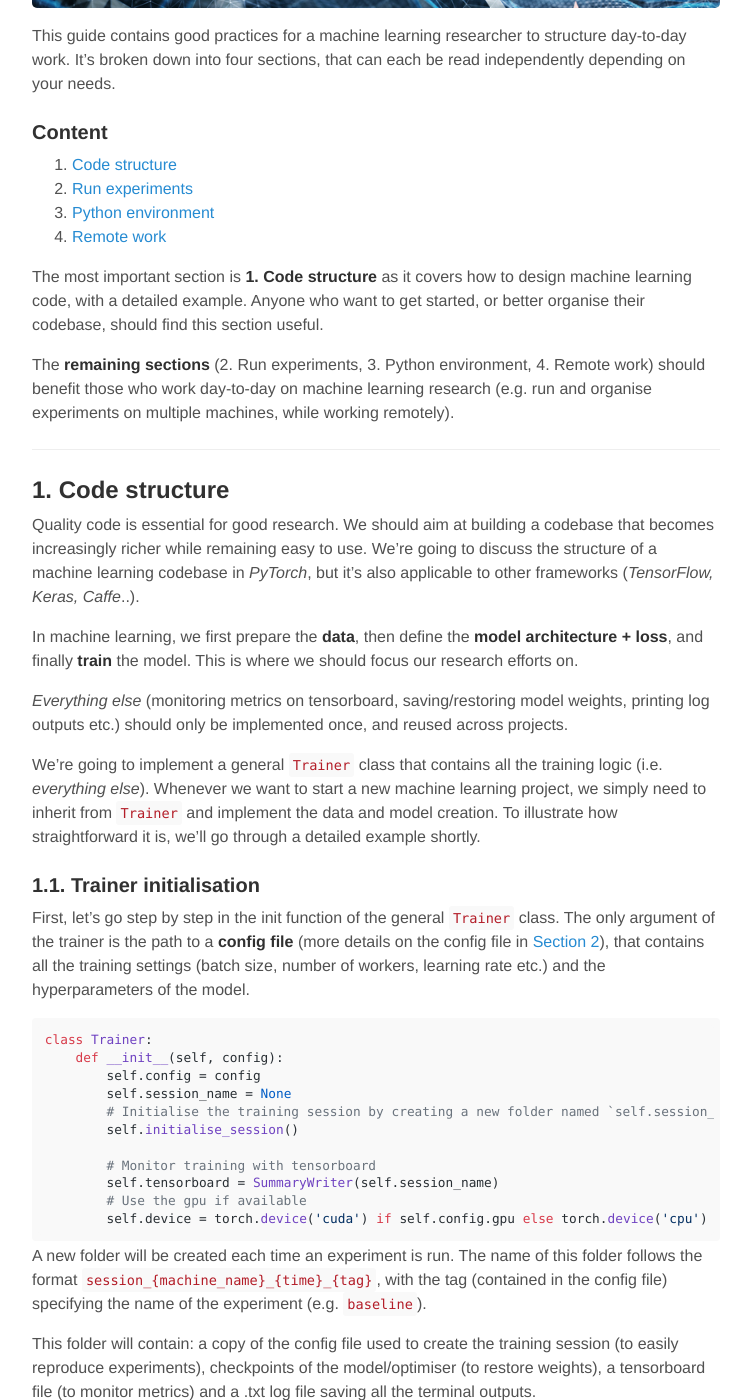
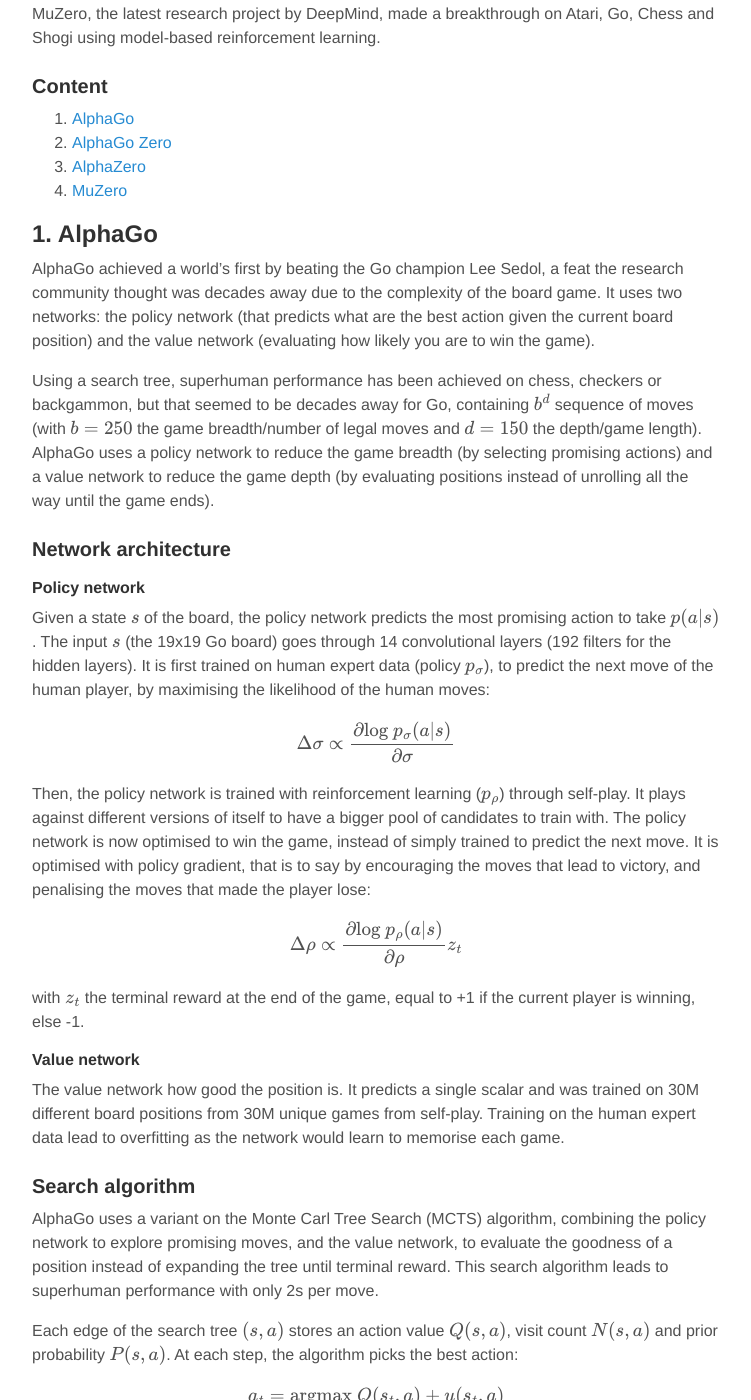
Before and after one commit to anthonyhu/anthonyhu.github.io, a Jekyll site: the page built from index.html, in a window 1280 px wide and 1400 px high, scrolled down 450 px. Shown: the whole window, without its empty margins (264-1015 px from the left). Built offline with Jekyll 4.4.1, drawn with Linux system fonts in a browser that asks for light colours; formulas are drawn with MathJax 3; the list of posts is cut into pages by our own code; some of the changed text lies outside the part shown.

```diff
--- a/_posts/2019-12-07-python-environment.md
+++ b/_posts/2019-12-07-python-environment.md
@@ -39,8 +39,4 @@ dependencies:
 
 That's it. Whenever we want to share our code with others, we simply point them to the github repository and
 they'll be able to generate the same python environment to run the model with `conda env create`.
-
-(Also, [autoenv](https://github.com/inishchith/autoenv) is a handy tool to automatically activate the conda environment
-whenever we navigate to the project folder.)
-
 -----
--- /dev/null
+++ b/_posts/2020-12-27-muzero.md
@@ -0,0 +1,166 @@
+---
+layout: post
+title: The path from AlphaGo to MuZero
+permalink: muzero
+comments: true
+github: https://github.com/anthonyhu/
+---
+<p align='center'><img src='/img/muzero.jpg' alt='muzero'/></p>
+
+MuZero, the latest research project by DeepMind, made a breakthrough on Atari, Go, Chess and Shogi using
+model-based reinforcement learning.
+
+### Content
+1. [AlphaGo](#1-alphago)
+2. [AlphaGo Zero](#2-alphago-zero)
+3. [AlphaZero](#3-alphazero)
+4. [MuZero](#4-muzero)
+
+## 1. AlphaGo
+AlphaGo achieved a world's first by beating the Go champion Lee Sedol, a feat the research community thought was decades
+away due to the complexity of the board game. It uses two networks: the policy network (that predicts what are the best
+action given the current board position) and the value network (evaluating how likely you are to win the game).
+
+Using a search tree, superhuman performance has been achieved on chess, checkers or backgammon, but that seemed to be
+ decades away for Go, containing $b^d$ sequence of moves (with $b=250$ the game breadth/number of legal moves and
+ $d=150$ the depth/game length). AlphaGo uses a policy network to reduce the game breadth (by selecting promising
+ actions) and a value network to reduce the game depth (by evaluating positions instead of unrolling all the way
+ until the game ends).
+
+### Network architecture
+#### Policy network
+Given a state $s$ of the board, the policy network predicts the most promising action to take $p(a|s)$. The input $s$
+(the 19x19 Go board) goes through 14 convolutional layers (192 filters for the hidden layers). It is first trained on
+human expert data (policy $p_{\sigma}$), to predict the next move of the human player, by maximising the likelihood
+of the human moves:
+
+$$ \Delta \sigma \propto \frac{\partial \text{log}~p_{\sigma}(a|s)}{\partial \sigma} $$
+
+Then, the policy network is
+trained with reinforcement
+learning ($p_{\rho}$) through self-play. It plays against different versions of itself to have a bigger pool of
+candidates
+ to
+train with. The policy network is now optimised to win the game, instead of simply trained to predict the next move.
+It is optimised with policy gradient, that is to say by encouraging the moves that lead to victory, and penalising
+the moves that made the player lose:
+
+$$ \Delta \rho \propto \frac{\partial \text{log}~p_{\rho}(a|s)}{\partial \rho} z_t$$
+
+with $z_t$ the terminal reward at the end of the game, equal to +1 if the current player is winning, else -1.
+
+
+#### Value network
+The value network how good the position is. It predicts a single scalar and was trained on 30M different board positions
+from 30M unique games from self-play. Training on the human expert data lead to overfitting as the network would
+learn to memorise each game.
+
+### Search algorithm
+AlphaGo uses a variant on the Monte Carl Tree Search (MCTS) algorithm, combining the policy network to explore
+promising moves, and the value network, to evaluate the goodness of a position instead of expanding the tree until
+terminal reward. This search algorithm leads to superhuman performance with only 2s per move.
+
+Each edge of the search tree $(s, a)$ stores an action value $Q(s, a)$, visit count $N(s,a)$ and prior probability $P
+(s, a)$. At each step, the algorithm picks the best action:
+
+$$a_t =  \underset{a}{\text{argmax}}~Q(s_t, a) + u(s_t, a)$$
+
+in order to maximise the action value and a bonus
+
+$$u(s, a) \propto \frac{P(s, a)}{1 + N(s,a)}$$
+
+proportional to the prior probability but decays with the count number to encourage exploration.
+
+The prior probability $P(s, a)$ is computed with the policy network, the action value $Q(s, a)$ and count $N(s,a)$
+are initialised to zero and updated with the $n$ MCTS simulations:
+
+$$
+\begin{align}
+N(s, a) &= \sum_{i=1}^n \mathbb{1}(s, a, i)\\
+Q(s, a) &= \frac{1}{N(s, a)} \sum_{i=1}^n \mathbb{1}(s, a, i)V(s_L^i)
+\end{align}
+$$
+
+with $\mathbb{1}(s, a, i)$ indicating whether edge $(s, a)$ was visited in simulation $i$. $V(s_L^i)$ is the value of
+ the leaf state $s_L$ (i.e. a state that does not contain any stored edge $(s, a)$), evaluated with the value network.
+
+ AlphaGo picks the action that was chosen the most in the $n$ simulations.
+
+## 2. AlphaGo Zero
+Without any human knowledge, AlphaGo Zero learned to play Go solely from self-play and beat its previous version,
+AlphaGo, 100 to 0. The three key differences are:
+
+1. No human data, AlphaGo Zero was not trained with supervised learning but only with reinforcement learning.
+2. No prior knowledge of the game: the input of the network is the raw board + history.
+3. Shared representation of policy and value networks by using a single neural net.
+
+AlphaGo Zero trains a unique neural network $f_{\theta}$ that outputs a vector of probability $p_a$ indicating the
+most promising actions, and a scalar $v$ indicating the strength of the current position. Initialised from random
+weights $\theta_0$, each iteration of self-play updates the parameters of the network by minimising the cross-entropy
+ loss between the predicted moves $p_a$ and the MCTS recommended moves, and the L2 distance between the predicted
+ value $v$ and the actual outcome of the game $z$.
+
+The MCTS algorithm outputs a vector of probability of lookahead search proportional to $N(s,a)^{\frac{1}{\tau}}$
+($\tau$ being the temperature parameter. $\tau=1$ corresponds to picking moves proportional to their count, and $\tau
+\to 0$ corresponds to deterministically selecting the most visited move).
+
+This results in a much stronger player compared to the previous AlphaGo (5,185 vs. 3,739 Elo rating).
+
+## 3. AlphaZero
+To further demonstrate that DeepMind's method is a general-purpose algorithm, they built AlphaZero, mastering Chess,
+Shogi and Go without any human knowledge or handcrafted features/rules. AlphaZero uses deep neural networks to learn
+a representation of the board, a general-purpose reinforcement learning algorithm and a general-purpose tree search
+algorithm.
+
+Using the same neural network architecture and learning procedure, AlphaZero achieves superhuman performance and
+beats all previous chess (Stockfish) or Shogi (Elmo) state-of-the-art computer methods.
+
+## 4. MuZero
+AlphaZero works on perfect information games with a perfect simulator. That restricts the scope of applicability of
+the algorithm as it is very rare to have access to a perfect simulator. MuZero extends AlphaZero by learning a model
+of the environment so that the simulator is no longer necessary in the MCTS.
+
+AlphaZero uses game-specific knowledge in: the state transition, the plausible action, and the terminal state. MuZero
+ learns a dynamics model for the state transition, uses the policy to pick plausible actions (the policy quickly
+ learns to discard impossible actions), and also learns to predict the reward (the reward is constant equal to the
+ terminal state reward when the game finishes).
+
+
+The main change is the dynamics model $g$, that predicts the next state $s_{t+1}$ given the current state $s_t$ and
+action $a_{t+1}$.
+
+$$s_{t+1} = g_{\theta}(s_t, a_{t+1})$$
+
+The dynamics model (which is deterministic) is used in the MCTS to find the optimal action using the lookahead search
+.
+
+The state is not the history of RGB pixels, but an abstract representation. This representation has no constraint
+other than the signal from the reward and the correct action taken. It can be structured freely internally.
+
+$$s_t^0 = h_{\theta}(o_1, ..., o_t)$$
+
+The dynamics network is convolutional.
+
+And like before, a neural network predicts the value and policy given the current state:
+
+$$p_t^k, v_t^k =f_{\theta}(s_t^0)$$
+
+The three equations above can be represented with a unique model $\mu_{\theta}$:
+
+$$p_t^k, v_t^k, r_t^k = \mu_{\theta}(o_1, ..., o_t, a_{t+1}, ..., a_{t+k})$$
+
+
+The target value function is:
+
+$$z_t = \begin{cases} u_T & \mbox{for board games} \\ u_{t+1} + \gamma u_{t+2} + ... + \gamma^{n-1}
+u_{t+n} & \mbox{for general MDPs} \end{cases}$$
+
+The total loss for MuZero parametetrised with $\theta$ is:
+
+$$l_t(\theta) = \sum_{k=0}^K \left[ l^r(u_{t+k}, r_t^k) + l^v(z_{t+k}, v_t^k) + l^p(\pi_{t+k}, p_t^k) \right] +
+c\Vert \theta \Vert^2$$
+
+
+
+
+Less prone to overfitting because learns the mechanisms of the environment.
```
